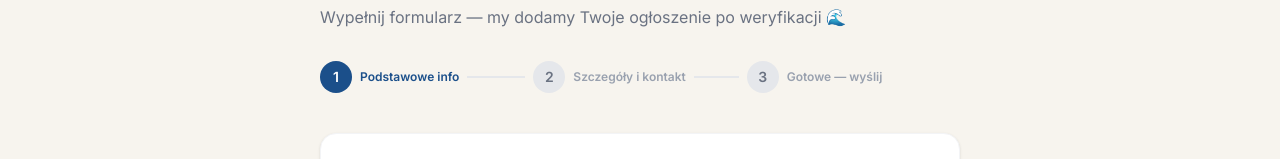
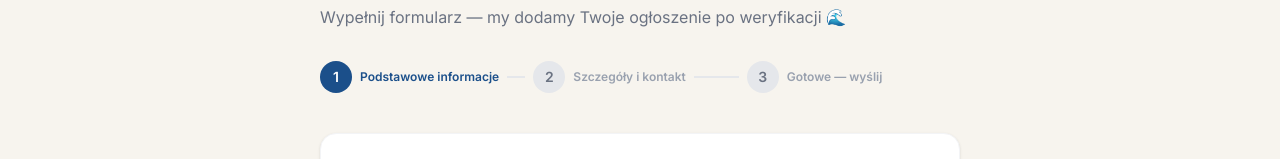
Before and after one commit to qenay/CoNaMazurach, a React (Vite) app: page /dodaj in a window 1280 px wide. Shown: the part 198-357 px from the top of the page. Built offline with nearby package versions, Linux system fonts and the light colour scheme.

Commit message:
Fix stepper label: Podstawowe informacje

```diff
--- a/src/pages/AddListingPage.jsx
+++ b/src/pages/AddListingPage.jsx
@@ -28,7 +28,7 @@ const step2Schema = z.object({
   senderName:    z.string().min(2, 'Podaj imię i nazwisko'),
 });
 
-const STEPS = ['Podstawowe info', 'Szczegóły i kontakt', 'Gotowe — wyślij'];
+const STEPS = ['Podstawowe informacje', 'Szczegóły i kontakt', 'Gotowe — wyślij'];
 
 function Field({ label, error, children, hint }) {
   return (
```
